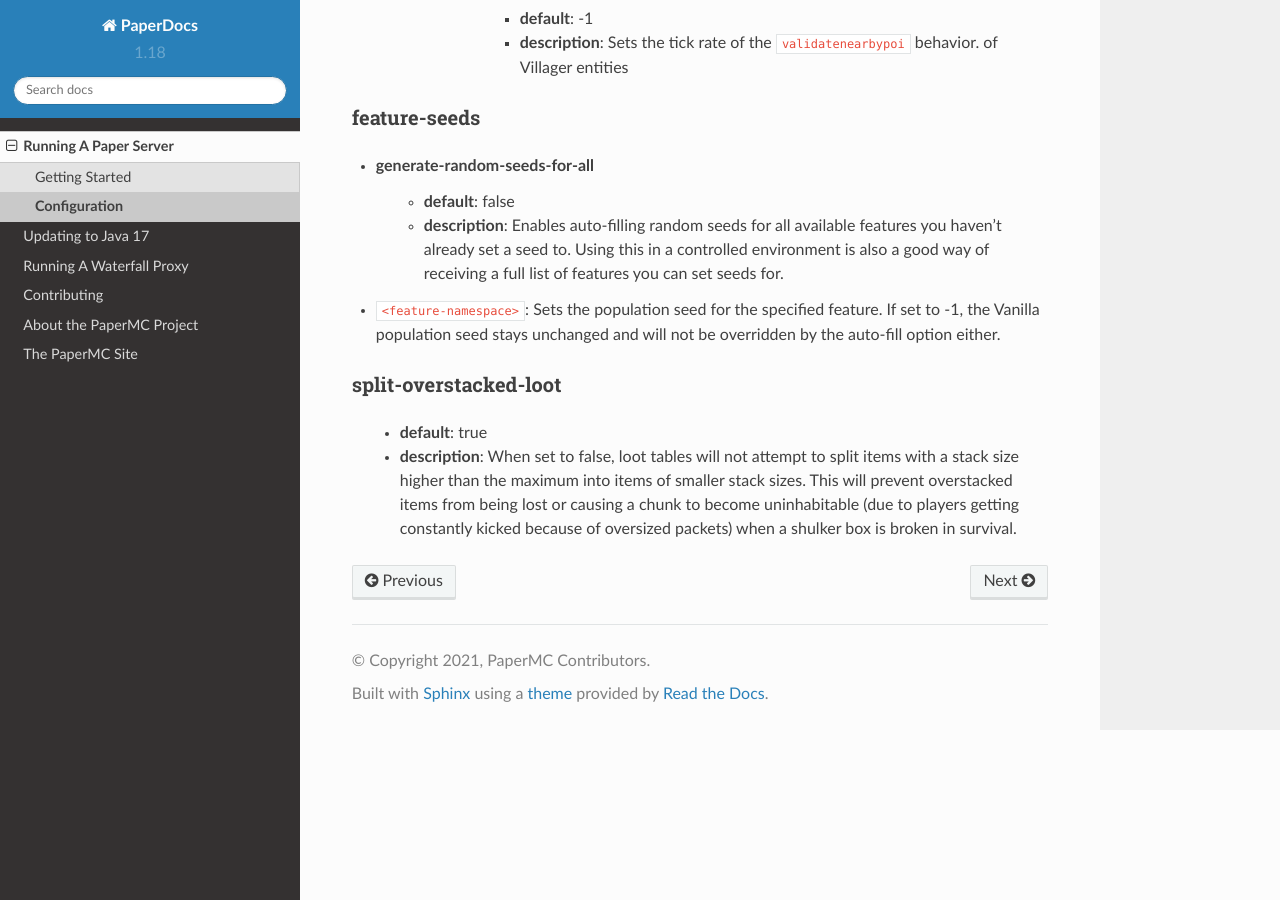
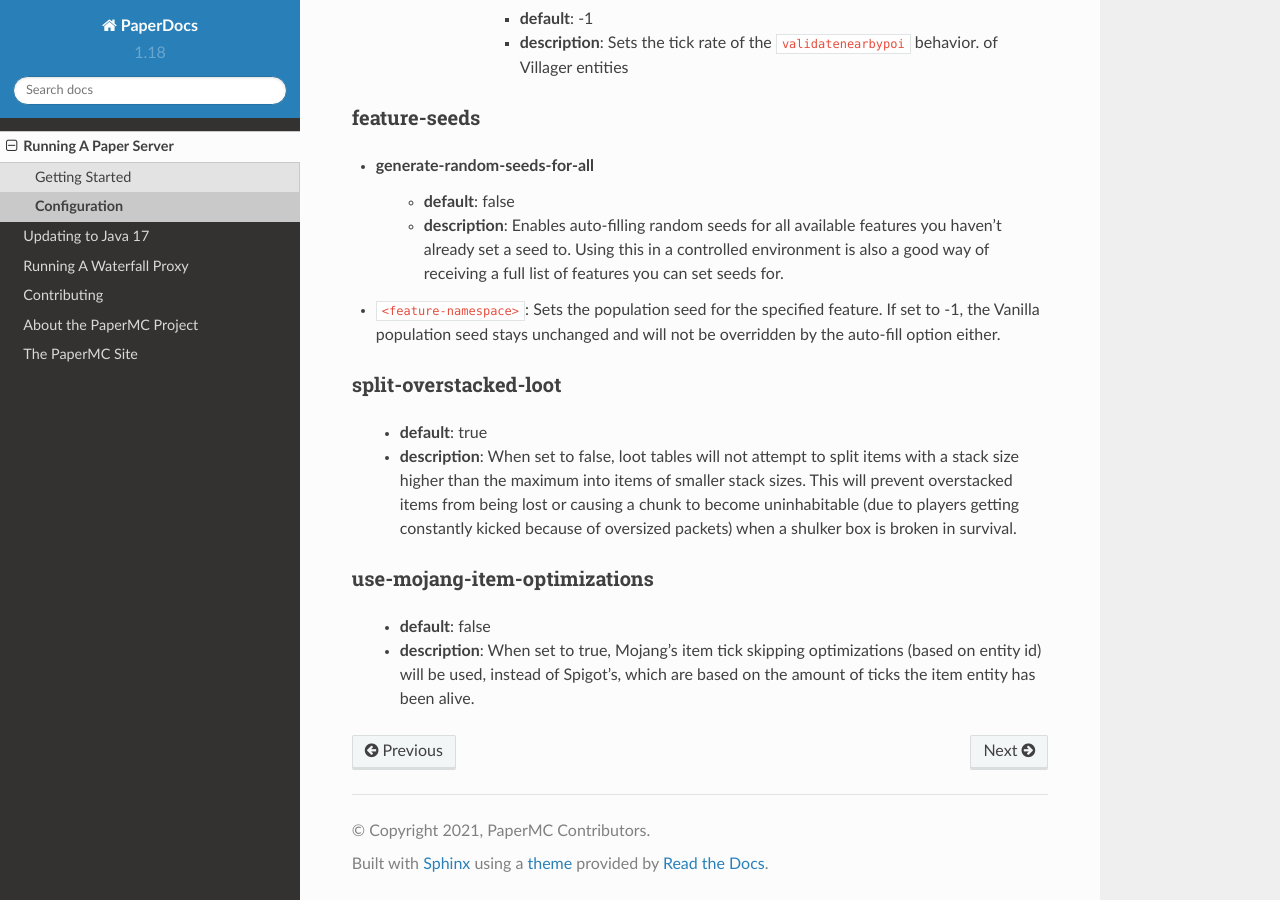
Before and after one commit to PaperMC/PaperDocs, a Sphinx documentation site: the page built from source/server/configuration.rst, in a window 1280 px wide and 900 px high, scrolled down 33494 px. Built offline with Sphinx 7.4.7 and the Read the Docs theme 2.0.0, drawn with Linux system fonts in a browser that asks for light colours.

Commit message:
use-mojang-item-optimizations documentation

```diff
--- a/source/server/configuration.rst
+++ b/source/server/configuration.rst
@@ -1412,3 +1412,10 @@
      sizes. This will prevent overstacked items from being lost or causing a chunk
      to become uninhabitable (due to players getting constantly kicked because of
      oversized packets) when a shulker box is broken in survival.
+
+use-mojang-item-optimizations
+~~~~~~~~~~~~~~~~~~~~~~~~~~~~~
+   - **default**: false
+   - **description**: When set to true, Mojang's item tick skipping optimizations
+     (based on entity id) will be used, instead of Spigot's, which are based on the
+     amount of ticks the item entity has been alive.
```
